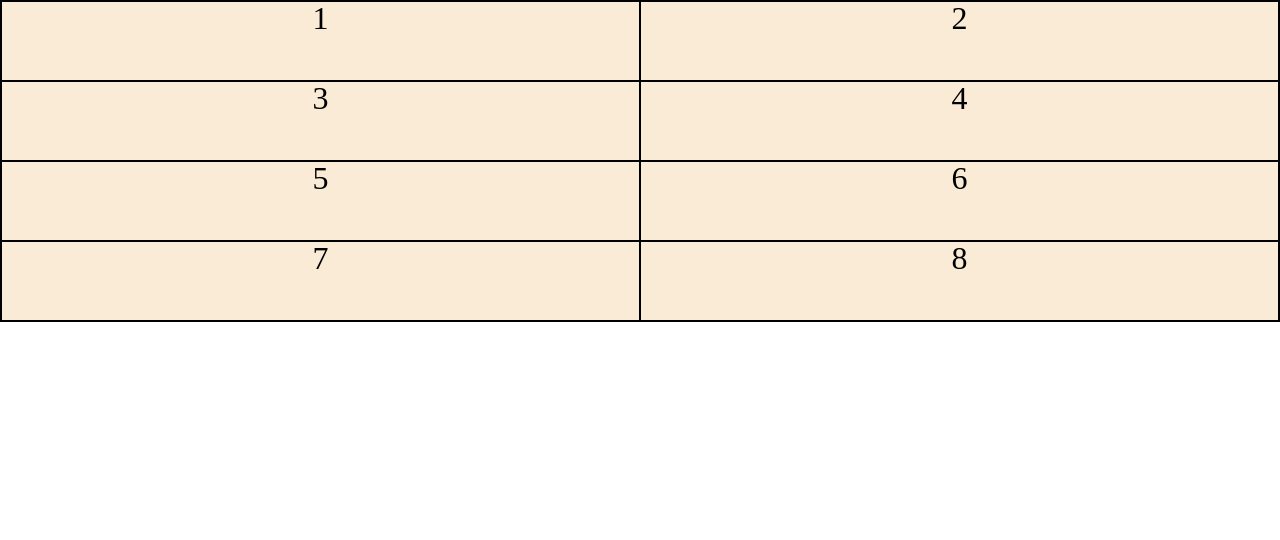
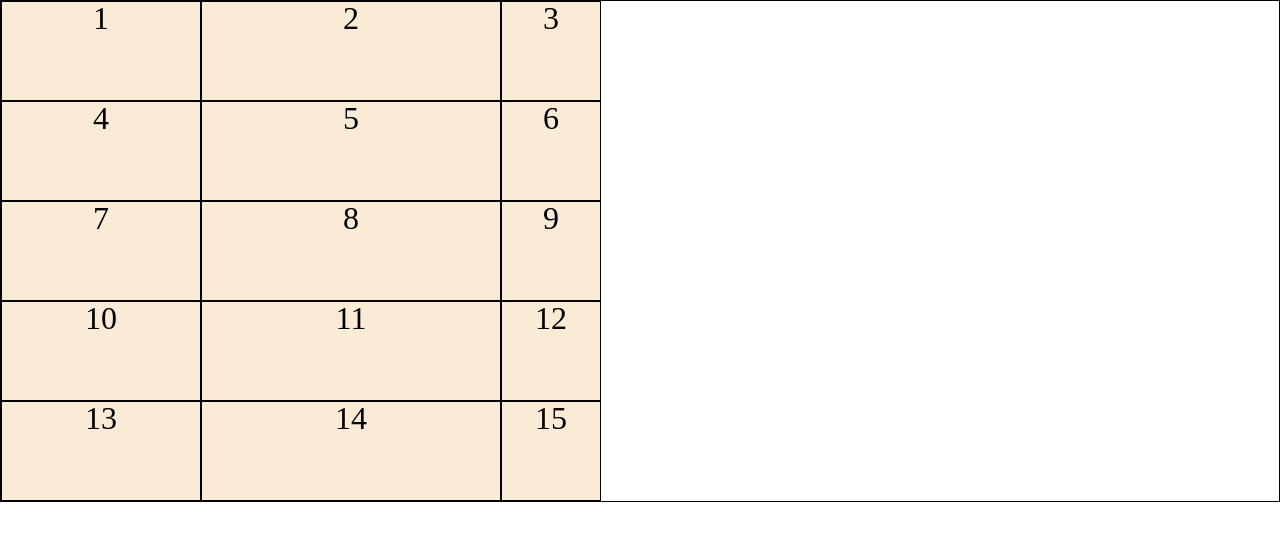
Before and after one commit to kate-miah/028, a plain HTML site: page index.html in a window 1280 px wide. Drawn offline with Linux system fonts and the light colour scheme.

Commit message:
task resolve

```diff
--- a/assets/style.css
+++ b/assets/style.css
@@ -4,12 +4,11 @@
     /* height: 600px; */
     border: 1px solid black;
     display: grid;
-    grid-template-columns: 1fr 1fr;
-
+    grid-template-columns: 200px 300px 100px;
     /*  grid-template-columns: repeat(3,100px);
     or
         grid-template-columns: 100px 100px 100px; */
-    grid-template-rows: repeat(4, 10vh);
+    grid-template-rows: repeat(5, 100px);
 
 }
 
--- a/index.html
+++ b/index.html
@@ -16,6 +16,13 @@
         <div class="box">6</div>
         <div class="box">7</div>
         <div class="box">8</div>
+        <div class="box">9</div>
+        <div class="box">10</div>
+        <div class="box">11</div>
+        <div class="box">12</div>
+        <div class="box">13</div>
+        <div class="box">14</div>
+        <div class="box">15</div>
     </section>
 </body>
 </html>
```
